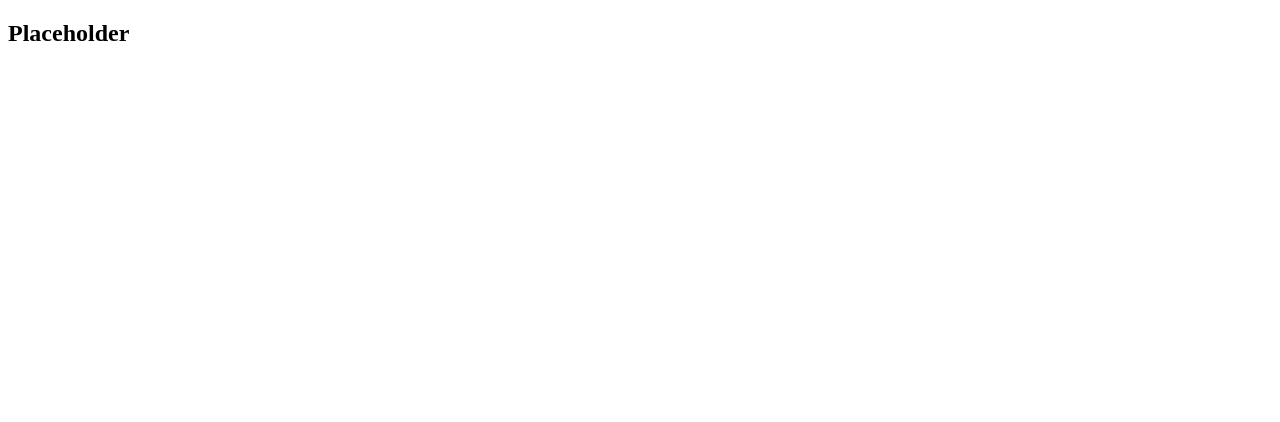
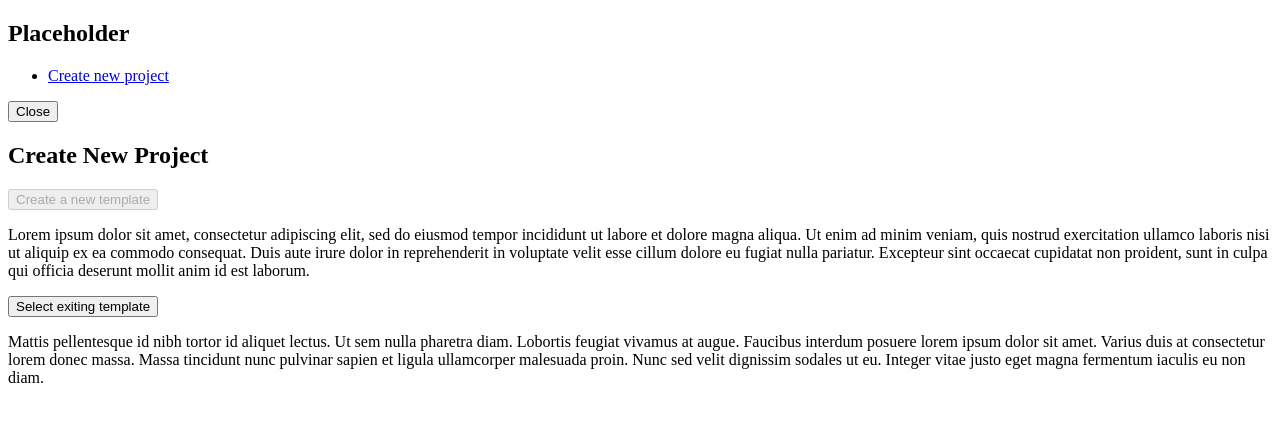
Before and after one commit to 1upskillsystems/ANDevelop, a React (Create React App) app in the folder client/: page /choose-template-route in a window 1280 px wide. Shown: the top 422 px of the page. Built offline with nearby package versions, Linux system fonts and the light colour scheme.

Commit message:
routes for choosing project template start - create or choose existing

```diff
--- a/client/src/App.js
+++ b/client/src/App.js
@@ -1,11 +1,22 @@
 import React from "react";
+import { Route, Routes } from "react-router-dom";
+import CurrentProjects from "./components/currentProjects";
+import CreateProjectButton from "./components/newProjectButton";
+import TemplateRoute from "./components/templateRoute";
 
 const App = () => {
- return (
-   <div>
-    <h2>Placeholder</h2>
-   </div>
- );
+  return (
+    <main>
+      <header>
+        <h2>Placeholder</h2>
+        <CreateProjectButton />
+      </header>
+      <Routes>
+        <Route exact path="/" element={<CurrentProjects />} />
+        <Route path="/choose-template-route" element={<TemplateRoute />} />
+      </Routes>
+    </main>
+  );
 };
 
 export default App;
--- /dev/null
+++ b/client/src/components/currentProjects.js
@@ -0,0 +1,22 @@
+import React from "react";
+import { Link, NavLink } from "react-router-dom";
+
+function CurrentProjects() {
+
+    return (
+        <section>
+            <article>
+                A live project will be displayed here
+            </article>
+            <article>
+                A live project will be displayed here
+            </article>
+            <article>
+                A live project will be displayed here
+            </article>
+        </section>
+    )
+
+};
+
+export default CurrentProjects;
--- /dev/null
+++ b/client/src/components/newProjectButton.js
@@ -0,0 +1,17 @@
+import React from "react";
+import { NavLink } from "react-router-dom";
+
+// This will display the button to link/direct to choosing a pre-existing or creating a template
+export default function CreateProjectButton() {
+    return (
+        <nav className="navbar navbar-expand-lg navbar-light bg-light">
+            <ul className="navbar-nav ml-auto">
+                <li className="nav-item">
+                    <NavLink className="nav-link" to="/choose-template-route">
+                        Create new project
+                    </NavLink>
+                </li>
+            </ul>
+        </nav>
+    );
+}
--- /dev/null
+++ b/client/src/components/templateRoute.js
@@ -0,0 +1,37 @@
+import React from "react";
+import { Link, NavLink } from "react-router-dom";
+
+function TemplateRoute() {
+
+    return (
+        <section>
+            <header>
+                <NavLink to="/">
+                    <button>Close</button>
+                </NavLink>
+                <h2>Create New Project</h2>
+            </header>
+            <div>
+                <section id="create-template">
+                    <NavLink to="">
+                        <button className="" disabled>Create a new template</button>
+                    </NavLink>
+                        <p>
+                        Lorem ipsum dolor sit amet, consectetur adipiscing elit, sed do eiusmod tempor incididunt ut labore et dolore magna aliqua. Ut enim ad minim veniam, quis nostrud exercitation ullamco laboris nisi ut aliquip ex ea commodo consequat. Duis aute irure dolor in reprehenderit in voluptate velit esse cillum dolore eu fugiat nulla pariatur. Excepteur sint occaecat cupidatat non proident, sunt in culpa qui officia deserunt mollit anim id est laborum.
+                        </p>
+                </section>
+                <section id="choose-template">
+                    <NavLink to="">
+                        <button className="">Select exiting template</button>
+                    </NavLink>
+                        <p>
+                        Mattis pellentesque id nibh tortor id aliquet lectus. Ut sem nulla pharetra diam. Lobortis feugiat vivamus at augue. Faucibus interdum posuere lorem ipsum dolor sit amet. Varius duis at consectetur lorem donec massa. Massa tincidunt nunc pulvinar sapien et ligula ullamcorper malesuada proin. Nunc sed velit dignissim sodales ut eu. Integer vitae justo eget magna fermentum iaculis eu non diam.
+                        </p>
+                </section>
+            </div>
+        </section>
+    );
+
+}
+
+export default TemplateRoute;
```
